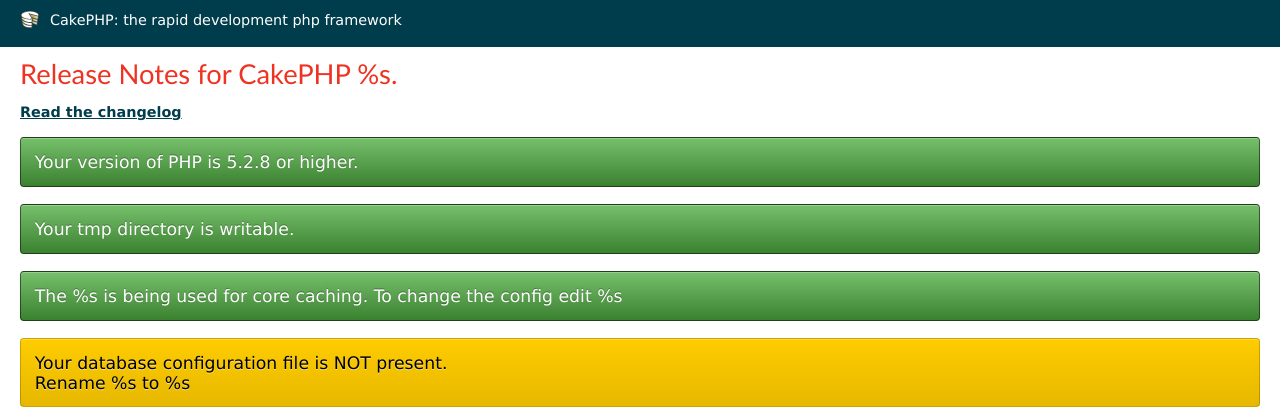
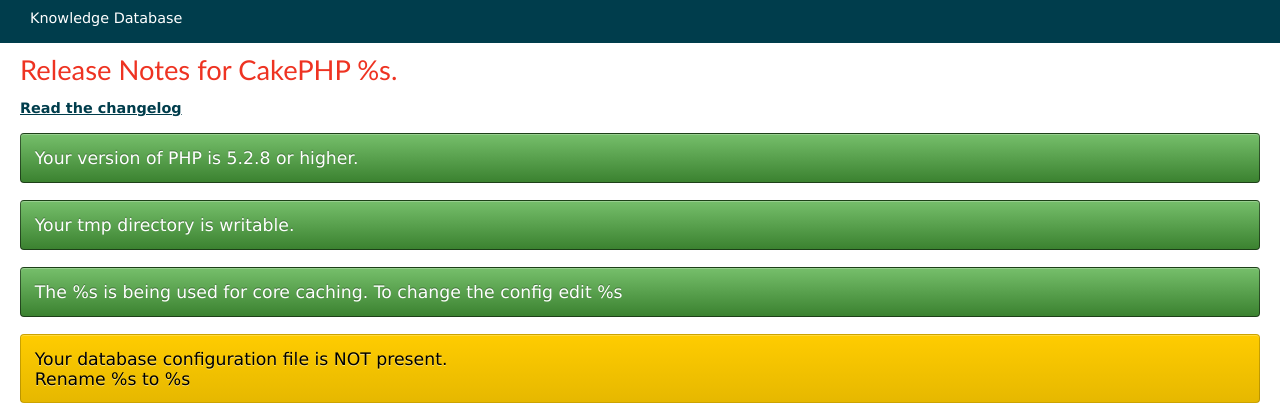
Before and after one commit to PochecoPachico/knowledge_uploader, a CakePHP app: the page made by app/View/Pages/home.ctp in a window 1280 px wide. Shown: the top 420 px of the page. Run offline with PHP 8.4 and a stand-in for CakePHP, Linux system fonts and the light colour scheme; the template is opened without the code that fills it, so the values that code supplies are empty; some libraries are stand-ins or nearby versions.

Commit message:
change cakePHP default layout

```diff
--- a/app/View/Layouts/default.ctp
+++ b/app/View/Layouts/default.ctp
@@ -22,7 +22,6 @@
 <head>
 	<?php echo $this->Html->charset(); ?>
 	<title>
-		<?php echo $cakeDescription ?>:
 		<?php echo $this->fetch('title'); ?>
 	</title>
 	<?php
@@ -38,7 +37,7 @@
 <body>
 	<div id="container">
 		<div id="header">
-			<h1><?php echo $this->Html->link($cakeDescription, 'http://cakephp.org'); ?></h1>
+			<h1>Knowledge Database</h1>
 		</div>
 		<div id="content">
 
--- a/app/webroot/css/cake.generic.css
+++ b/app/webroot/css/cake.generic.css
@@ -80,10 +80,9 @@
 	padding: 10px 20px;
 }
 #header h1 {
-	line-height:20px;
-	background: #003d4c url('../img/cake.icon.png') no-repeat left;
+	background: #003d4c;
 	color: #fff;
-	padding: 0 30px;
+	padding: 0 10px;
 }
 #header h1 a {
 	color: #fff;
```
